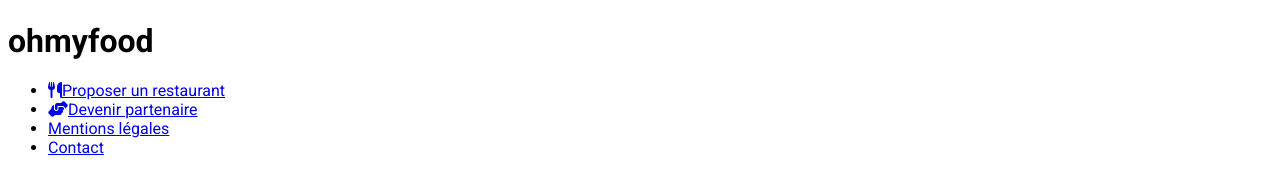
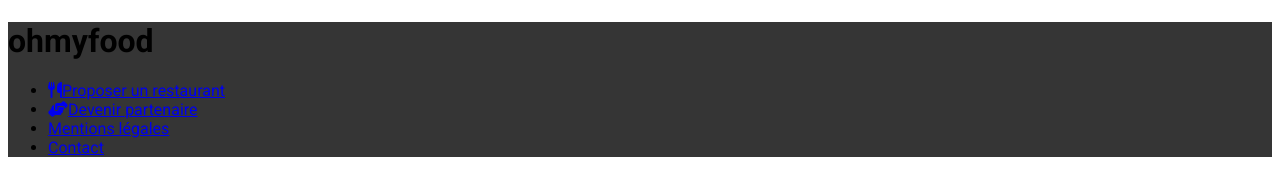
Before and after one commit to tatiana-sthl/OC_P03, a website: page index.html in a window 1280 px wide. Shown: the part 3799-3972 px from the top of the page. Drawn offline with Linux system fonts and the light colour scheme; some icons are missing; a web font is replaced by a local one.

Commit message:
first try with sass

```diff
--- a/assets/sass/layout/_footer.scss
+++ b/assets/sass/layout/_footer.scss
@@ -0,0 +1,7 @@
+.footer {
+    background-color: $color-footer;
+
+    &__list {
+        margin: $no-margin;
+    }
+}
--- a/assets/sass/utils/_variables.scss
+++ b/assets/sass/utils/_variables.scss
@@ -2,3 +2,9 @@
 $color-primary: #9356DC;
 $color-secondary: #FF79DA;
 $color-tertiary: #99E2D0;
+
+$color-footer: #353535;
+
+
+/* margins & paddings */
+$no-margin: 0px;
```
Also changed, not shown: assets/css/style.css, 1 other file.
